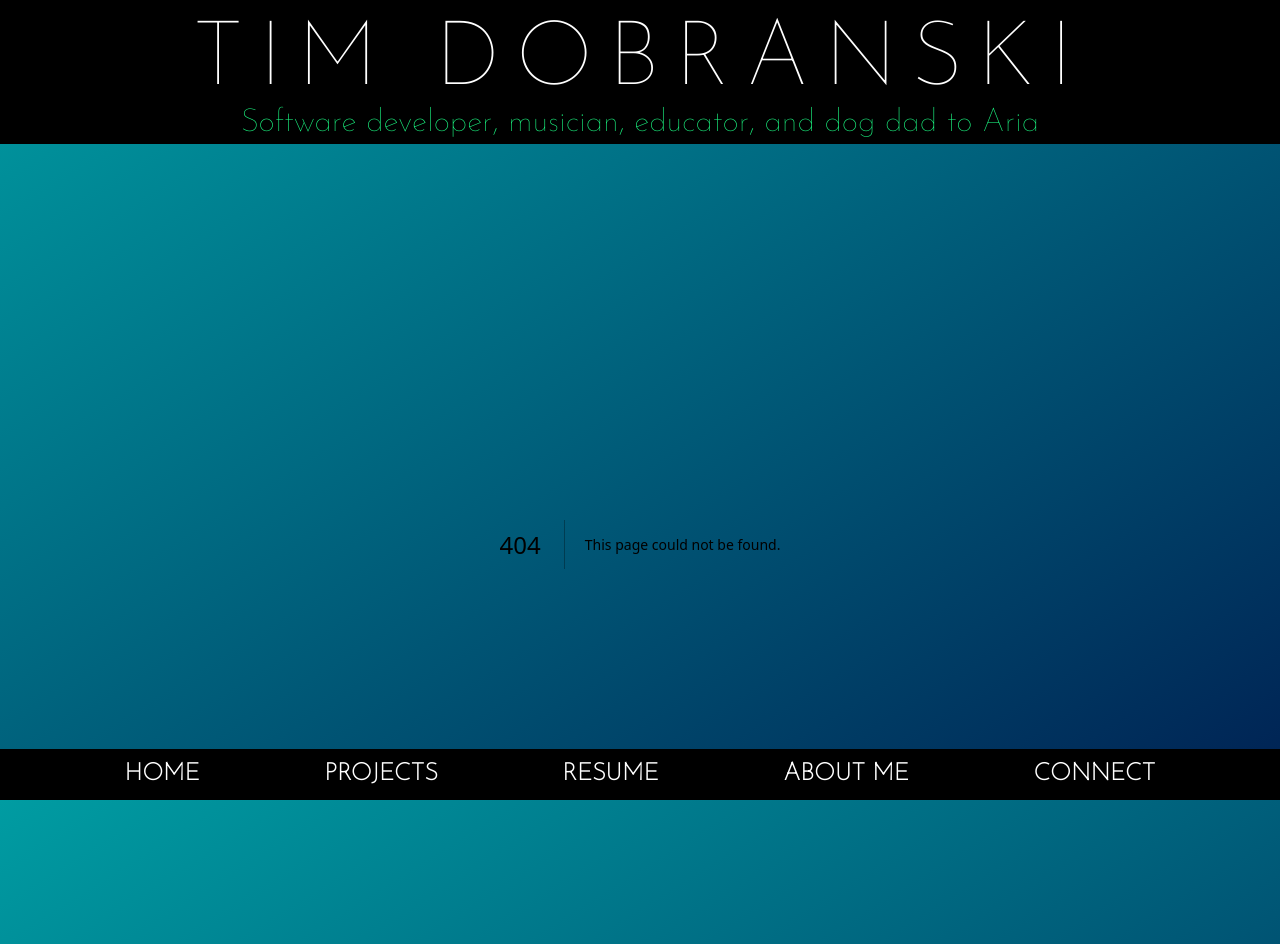
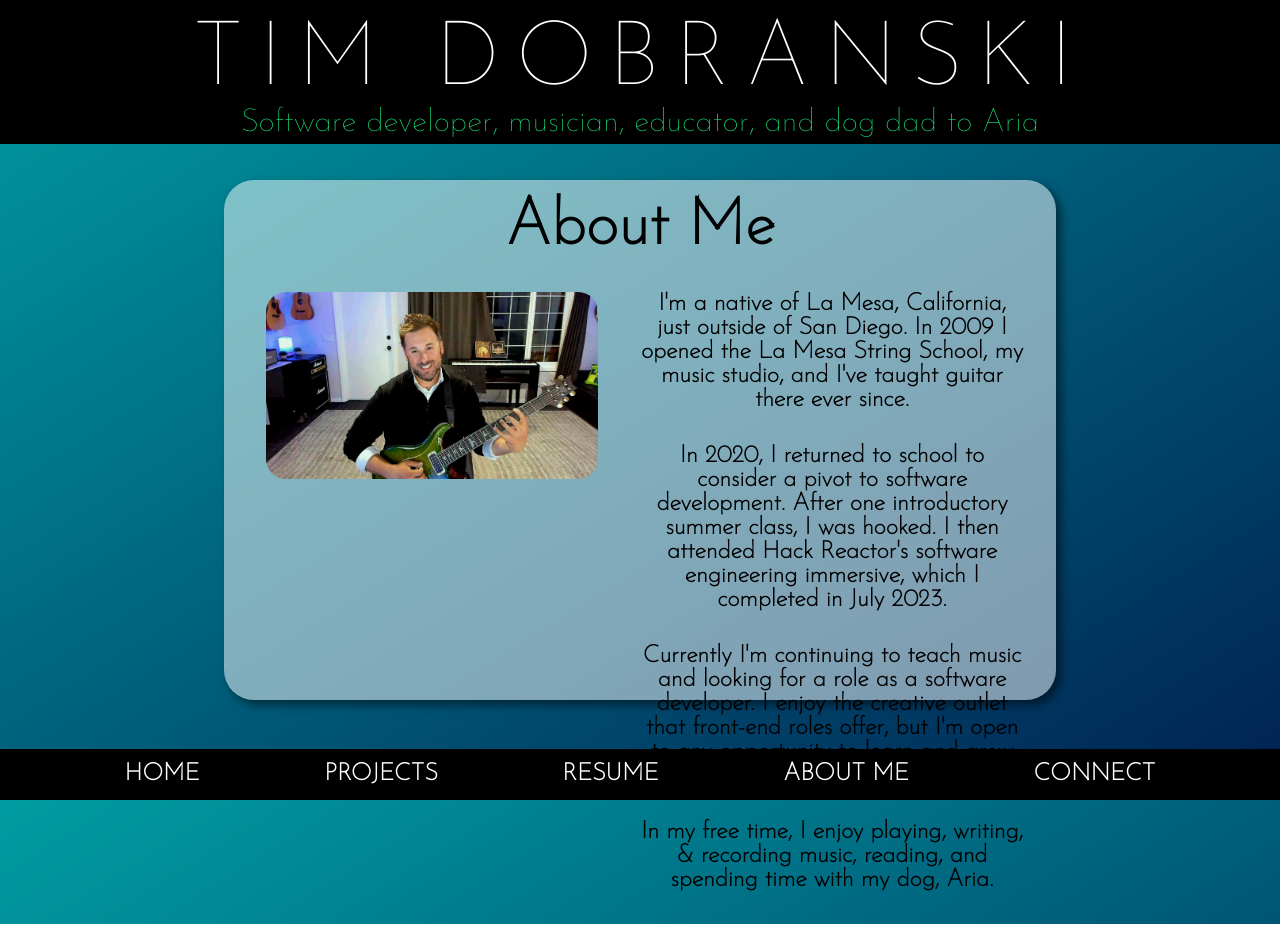
Before and after one commit to timdobranski/portfolio, a Next.js app: page /About in a window 1280 px wide. Before the commit this address had no page. Built offline with nearby package versions, Linux system fonts and the light colour scheme.

Commit message:
Completed AboutMe

```diff
--- /dev/null
+++ b/src/app/About/About.module.css
@@ -0,0 +1,70 @@
+.aboutContainer {
+  position: absolute;
+  top: 55%;
+  left: 50%;
+  transform: translate(-50%, -50%);
+  display: flex;
+  flex-direction: column;
+  justify-content: flex-start;
+  align-items: center;
+  height: 65%;
+  width: 65%;
+  min-width: 500px;
+  background: rgba(255, 255, 255, .5);
+  border-radius: 30px;
+  box-shadow: 5px 5px 10px rgba(0, 0, 0, 0.5);
+}
+.aboutContainer h1 {
+  color: black;
+  font-size: 4rem;
+  margin: 0;
+  margin-top: 1rem;
+  margin-bottom: 2rem;
+}
+.aboutContainer p {
+  font-size: 1rem;
+  font-weight: bold;
+  margin-top: 0;
+  /* margin-bottom: 1rem; */
+}
+.aboutGrid{
+  display: grid;
+  grid-template-columns: 1fr 1fr;
+  height: 80%;
+
+}
+.meImageContainer {
+  position: relative;
+  display: flex;
+  flex-direction: column;
+  justify-content: flex-start;
+  align-items: center;
+  padding-top: 0rem;
+
+}
+.aboutImage {
+  position: absolute;
+  top: 50;
+  left: 50;
+  width: 80%;
+  height: auto;
+  object-fit: cover;
+  border-radius: 20px;
+}
+.bioContainer {
+  display: flex;
+  flex-direction: column;
+  justify-content: flex-start;
+  align-items: center;
+  width: 100%;
+  height: 100%;
+
+}
+.bioContainer p {
+  font-size: 1.5rem;
+  font-weight: bold;
+  margin: 0;
+  margin-right: 2rem;
+  margin-bottom: 2rem;
+
+}
--- /dev/null
+++ b/src/app/About/page.js
@@ -0,0 +1,27 @@
+import styles from './About.module.css';
+import me from '../../../public/images/Me-2.jpg';
+import aria from '../../../public/images/aria3.jpg';
+import Image from 'next/image';
+
+export default function About() {
+
+  return (
+    <div className={styles.aboutContainer}>
+      <h1>About Me</h1>
+        <div className={styles.aboutGrid}>
+          <div className={styles.meImageContainer}>
+            <Image className={styles.aboutImage} src={me} alt='Tim Dobranski'/>
+          </div>
+          <div className={styles.bioContainer}>
+            <p>{`I'm a native of La Mesa, California, just outside of San Diego. In 2009 I opened the La Mesa String School, my
+              music studio, and I've taught guitar there ever since. `}</p>
+            <p>{`In 2020, I returned to school to consider a pivot to software development. After one introductory summer class, I was hooked.
+            I then attended Hack Reactor's software engineering immersive, which I completed in July 2023.`}</p>
+            <p>{`Currently I'm continuing to teach music and looking for a role as a software developer. I enjoy the creative outlet that front-end
+            roles offer, but I'm open to any opportunity to learn and grow as a developer.`}</p>
+            <p>{`In my free time, I enjoy playing, writing, & recording music, reading, and spending time with my dog, Aria.`}</p>
+          </div>
+      </div>
+    </div>
+  )
+}
--- a/src/app/Projects/page.js
+++ b/src/app/Projects/page.js
@@ -21,7 +21,7 @@ export default function Projects() {
             </a>
           </div>
           <div className={`${styles.projectsGridItem} ${styles.hoverMessage}`} >
-            <Image className={styles.projectThumb} src='/images/projects/songwriter/songwriter.jpeg' fill='true' alt='tool to aid songwriting'/>
+            <Image className={styles.projectThumb} src='/images/projects/songwriter/songwriter.jpeg' layout='fill' alt='tool to aid songwriting'/>
             <div className={styles.hoverText}>This project is not yet complete. Check back soon!</div>
           </div>
           <div className={`${styles.projectsGridItem} ${styles.hoverMessage}`}>
@@ -35,7 +35,7 @@ export default function Projects() {
             <h2 className={[styles.projectsGridItem, styles.projectHeader]}>String School</h2>
           </div>
           <div className={[styles.projectsGridItem, styles.projectDescription]}>
-            <h2 className={[styles.projectsGridItem, styles.projectHeader]}>Songwriter</h2>
+            <h2 className={[styles.projectsGridItem, styles.projectHeader]}>Songsmith</h2>
           </div>
           <div className={[styles.projectsGridItem, styles.projectDescription]}>
             <h2 className={[styles.projectsGridItem, styles.projectHeader]}>Atelier Design</h2>
@@ -60,7 +60,7 @@ export default function Projects() {
             <h2 className={[styles.projectsGridItem, styles.projectHeader]}>Atelier Apparel</h2>
           </div>
           <div className={[styles.projectsGridItem, styles.projectDescription]}>
-            <h2 className={[styles.projectsGridItem, styles.projectHeader]}>Super Timio Bros</h2>
+            <h2 className={[styles.projectsGridItem, styles.projectHeader]}>Super Timmyo Bros</h2>
           </div>
       </div>
     </div>
```
Also changed, not shown: public/images/aria3.jpg (added).
